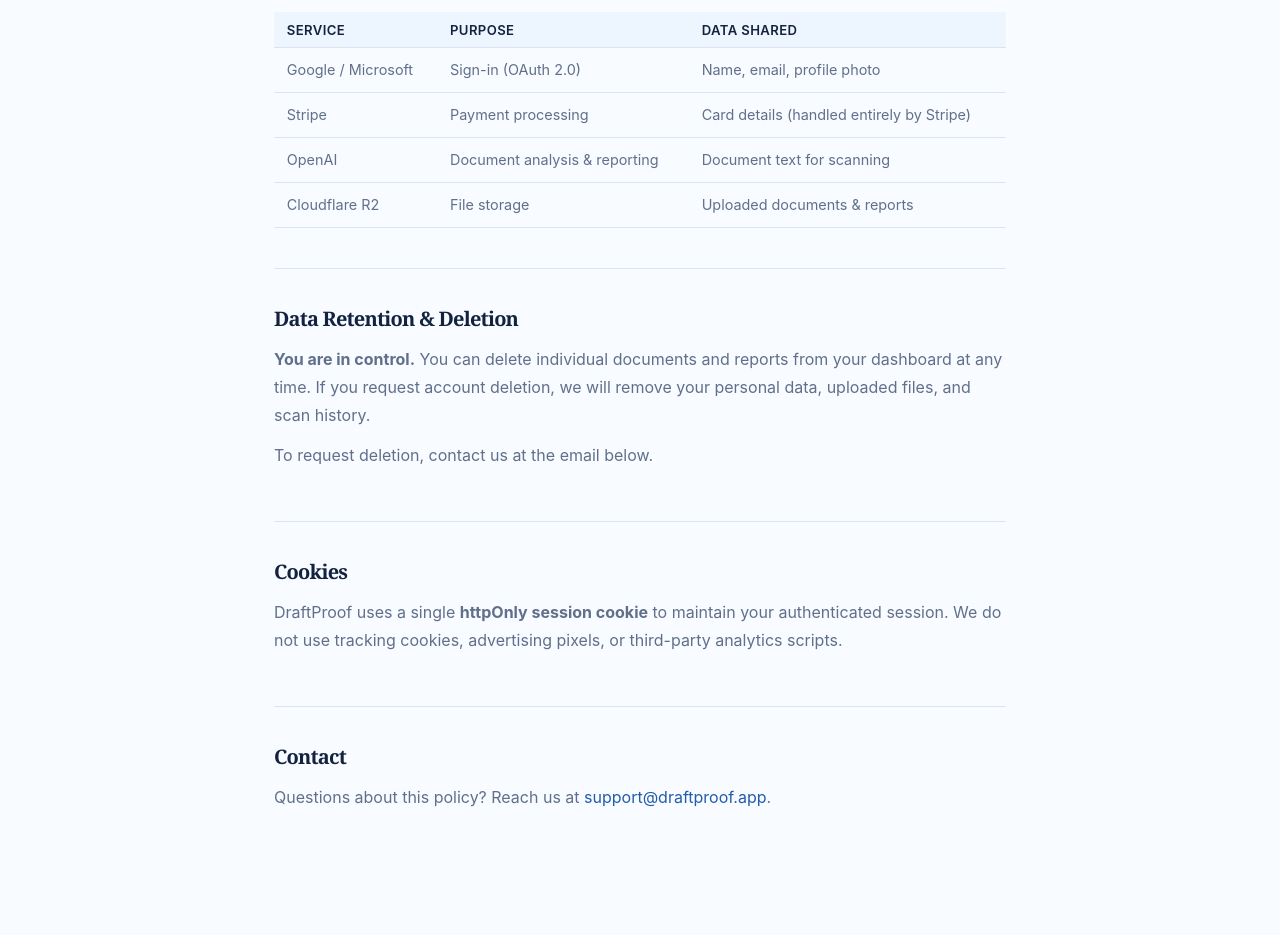
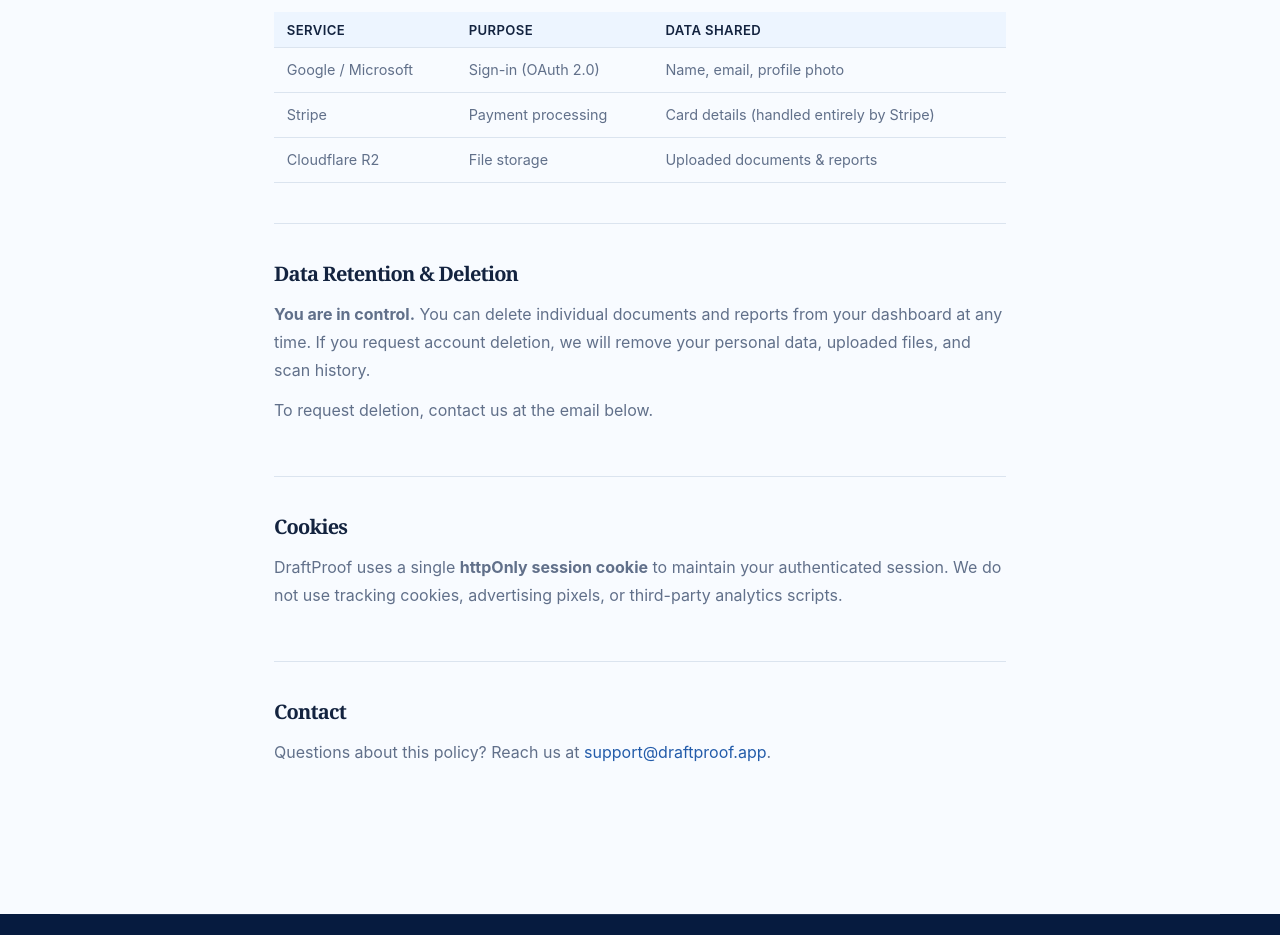
Before and after one commit to kianwoon/draftproof-services, a React (Vite) app in the folder draftproof-frontend/: page /privacy in a window 1280 px wide. Shown: the part 1560-2495 px from the top of the page. Built offline with nearby package versions, Linux system fonts and the light colour scheme; no server answers.

Commit message:
Remove OpenAI from privacy policy third-party table

```diff
--- a/draftproof-frontend/src/pages/Privacy.jsx
+++ b/draftproof-frontend/src/pages/Privacy.jsx
@@ -84,11 +84,6 @@
                 <td>Card details (handled entirely by Stripe)</td>
               </tr>
               <tr>
-                <td>OpenAI</td>
-                <td>Document analysis &amp; reporting</td>
-                <td>Document text for scanning</td>
-              </tr>
-              <tr>
                 <td>Cloudflare R2</td>
                 <td>File storage</td>
                 <td>Uploaded documents &amp; reports</td>
```
